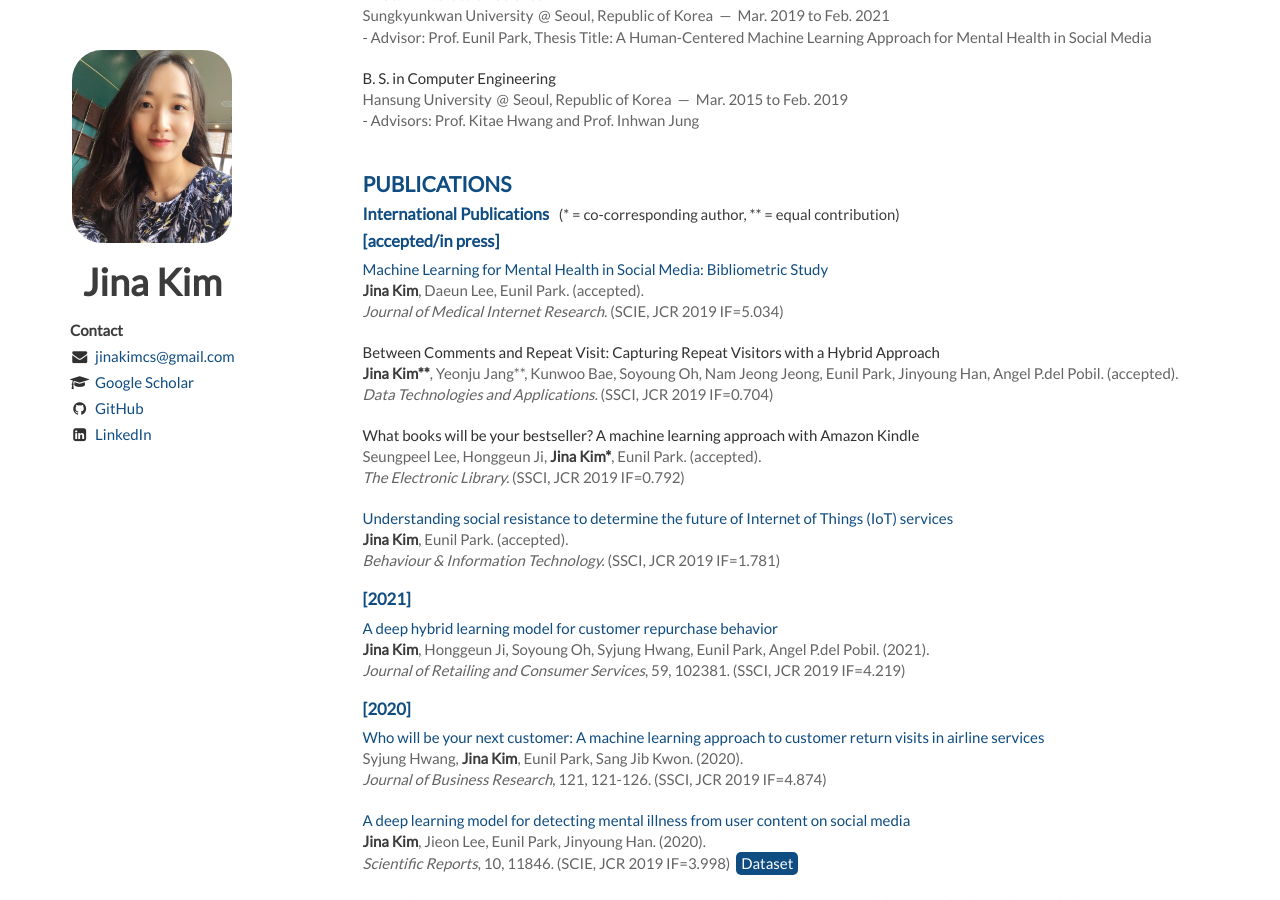
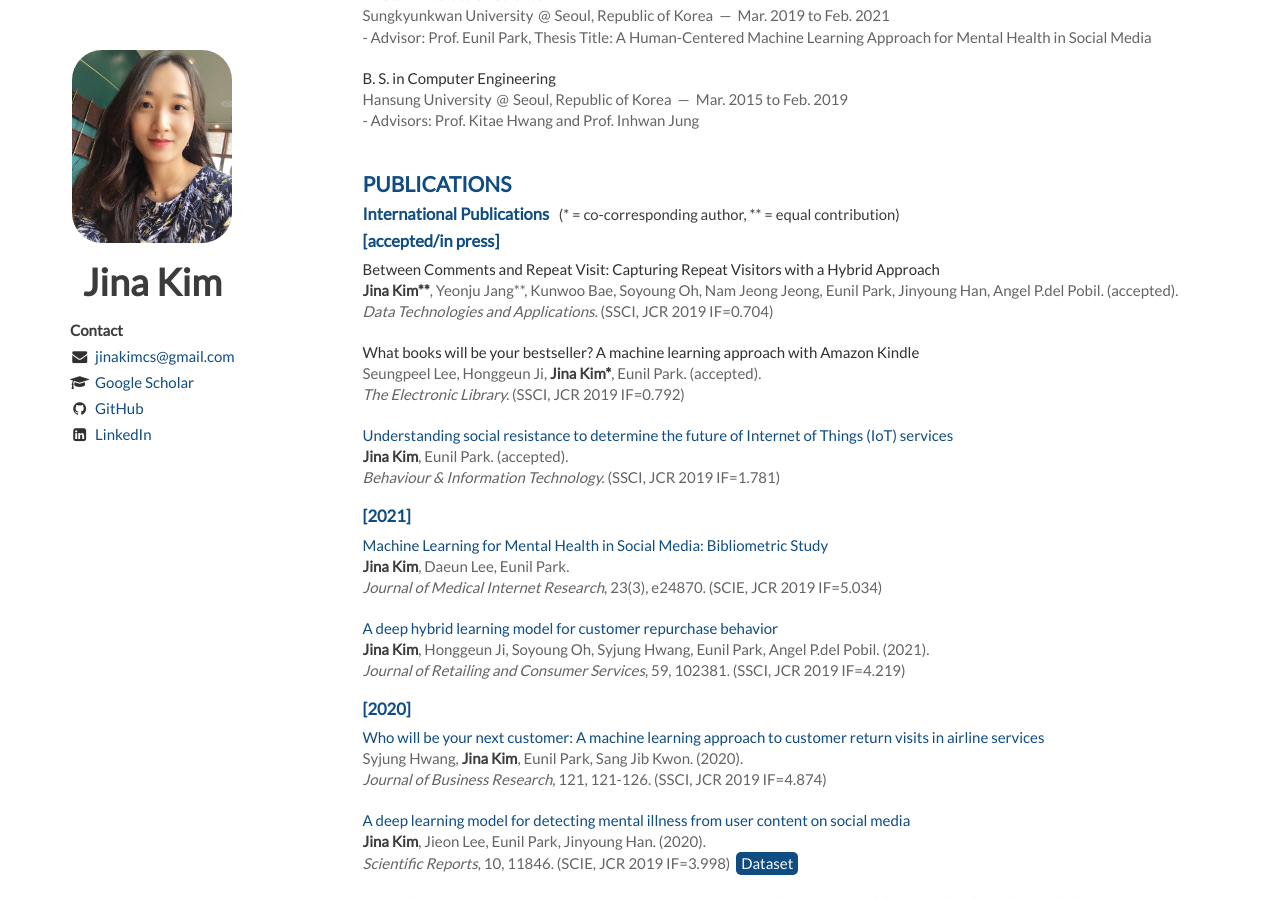
Before and after one commit to Jina-Kim/Jina-Kim.github.io, a Jekyll site: the page built from index.html, in a window 1280 px wide and 900 px high, scrolled down 611 px. Built offline with Jekyll 4.4.1, drawn with Linux system fonts in a browser that asks for light colours; nearby versions of some CDN libraries; the list of posts is cut into pages by our own code; some of the changed lines change nothing that is shown.

Commit message:
Update publications.html

```diff
--- a/_includes/publications.html
+++ b/_includes/publications.html
@@ -4,14 +4,6 @@
     <h2>International Publications &nbsp; <span style="font-size: 90%;color: rgb(60, 60, 60);font-weight: normal;">(* = co-corresponding author, ** = equal contribution)</span></h2>
 
     <h2>[accepted/in press]</h2>
-
-    <article>
-        <header>
-            <a href="https://www.jmir.org/2021/3/e24870/" class="paper_link">Machine Learning for Mental Health in Social Media: Bibliometric Study</a><br/>
-            <span> <em>Jina Kim</em>, Daeun Lee, Eunil Park. (accepted).</span><br/>
-            <span><i>Journal of Medical Internet Research.</i> (SCIE, JCR 2019 IF=5.034) </span>
-        </header>
-    </article>
 
     <article>
         <header>
@@ -38,6 +30,14 @@
     </article>
 
     <h2>[2021]</h2>
+
+    <article>
+        <header>
+            <a href="https://www.jmir.org/2021/3/e24870/" class="paper_link">Machine Learning for Mental Health in Social Media: Bibliometric Study</a><br/>
+            <span> <em>Jina Kim</em>, Daeun Lee, Eunil Park.</span><br/>
+            <span><i>Journal of Medical Internet Research</i>, 23(3), e24870. (SCIE, JCR 2019 IF=5.034) </span>
+        </header>
+    </article>
 
     <article>
         <header>
```
